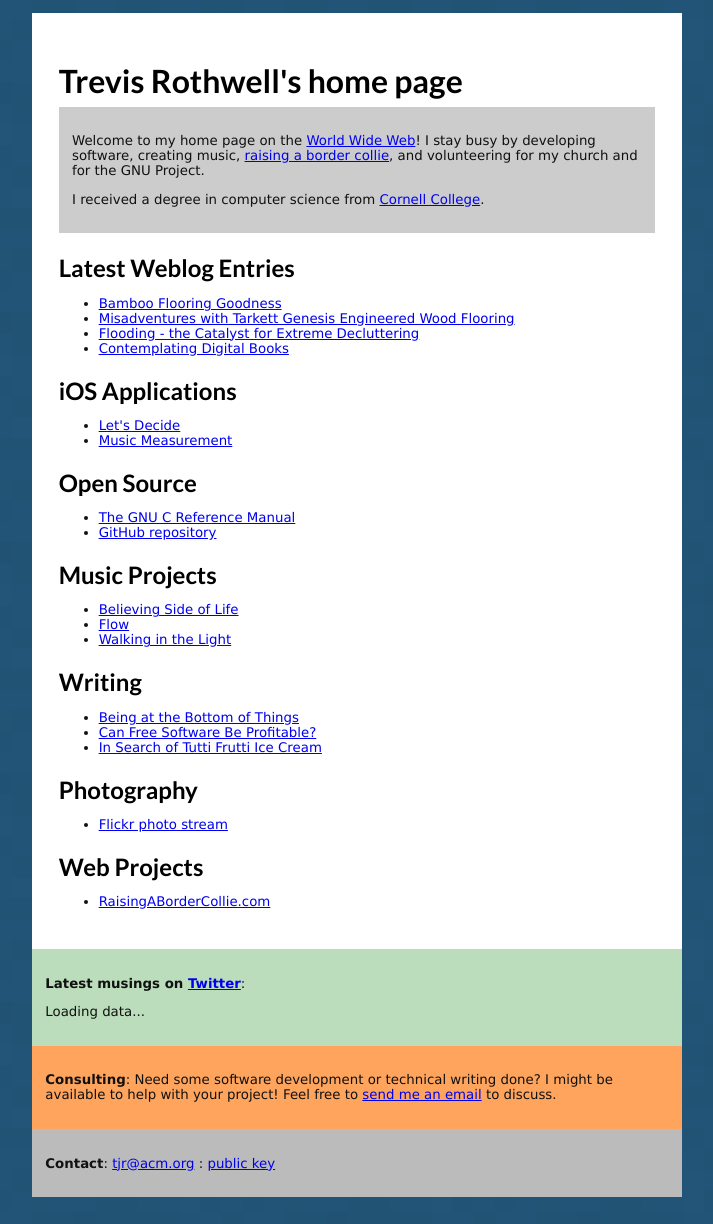
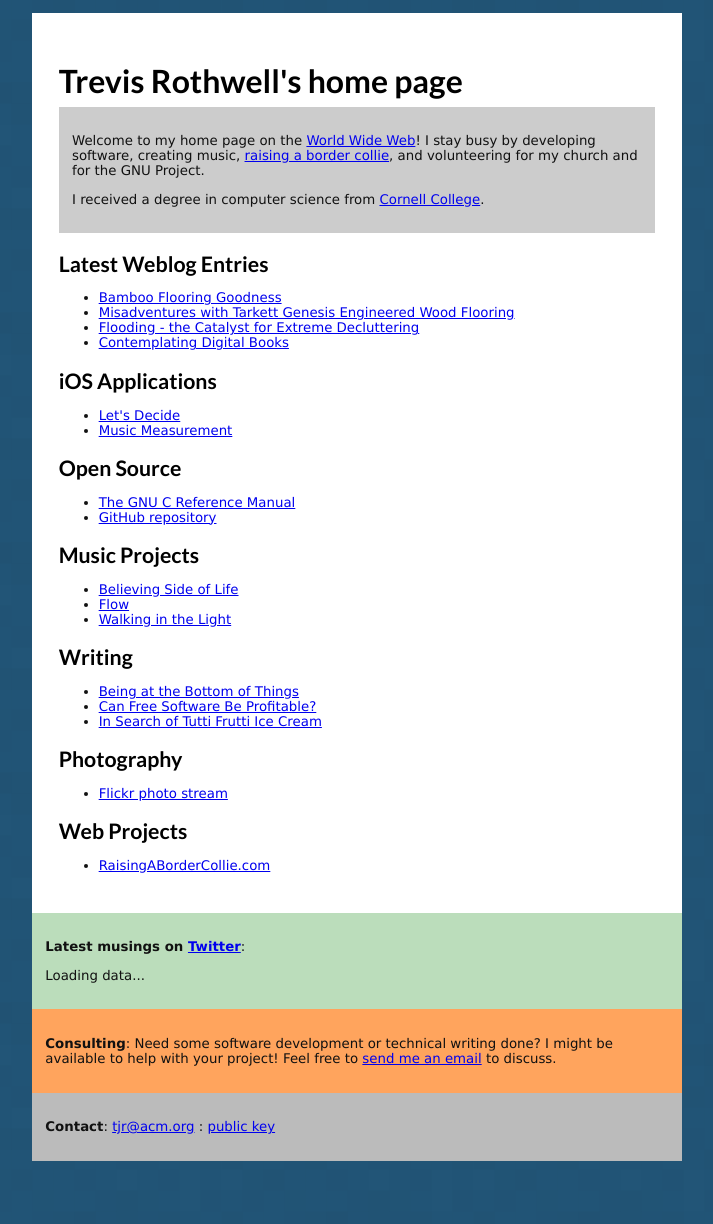
Before and after one commit to tjr/tjr.github.com, a Jekyll site: the page built from index.html, in a window 1280 px wide. Shown: the whole page, without its empty margins (283-996 px from the left). Built offline with Jekyll 4.4.1, drawn with Linux system fonts in a browser that asks for light colours; the list of posts is cut into pages by our own code; after the commit the page ends 1188 px from its top, so only the background shows below that.

Commit message:
css edit

```diff
--- a/css/home.css
+++ b/css/home.css
@@ -52,7 +52,7 @@ img.photo { border: 1px solid black; }
 body {font-family: Verdana; font-size:10pt; color: #111;}
 h1, h2, h3, h4, h5 {font-family: "Lato", "Trebuchet MS", sans-serif; color: #000; margin-bottom: 0.2em;}
 h1 {font-size: 24pt;}
-h2 {font-size: 18pt;}
+h2 {font-size: 16pt;}
 h3 {font-size: 14pt;}
 h4 {font-size: 12pt;}
 h5 {font-size: 10pt;}
```
